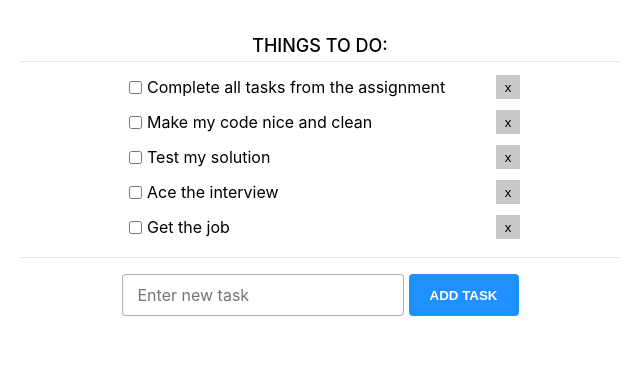
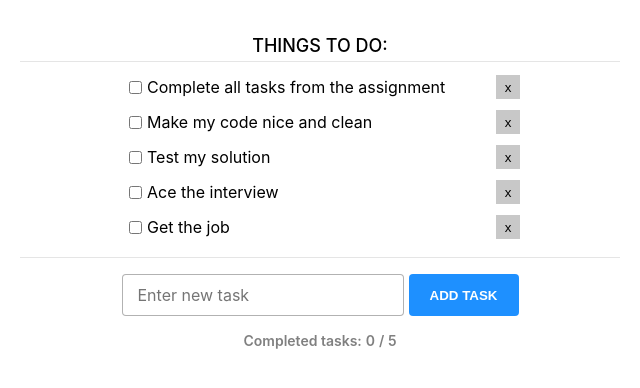
Before and after one commit to pioka48/xdent-vue-interview, a Vue app: page / in a window 1280 px wide. Shown: the top 388 px of the page, without its empty margins (320-960 px from the left). Built offline with nearby package versions, Linux system fonts and the light colour scheme.

Commit message:
add TodoResults component to display completed count

```diff
--- a/src/app.vue
+++ b/src/app.vue
@@ -2,14 +2,18 @@
     <div class="root">
         <TodoList :todos="todos" @todos-changed="handleTodosChanged" />
         <TodoForm :todos="todos" @todos-changed="handleTodosChanged" />
+        <TodoResults :todos="todos" />
     </div>
 </template>
 
 <script>
+import { defineComponent, ref } from "vue";
+import { todosList } from "./todo-data";
+
 import TodoForm from "./components/todo-form.vue";
-import { defineComponent, ref } from "vue";
 import TodoList from "./components/todo-list.vue";
-import { todosList } from "./todo-data";
+import TodoResults from "./components/todo-results.vue"
+
 
 export default defineComponent({
     name: "App",
@@ -17,6 +21,7 @@ export default defineComponent({
     components: {
         TodoList,
         TodoForm,
+        TodoResults
     },
 
     setup() {
--- /dev/null
+++ b/src/components/todo-results.vue
@@ -0,0 +1,57 @@
+<template>
+    <div class="todo-results">
+        <span class="todo-results-info">
+            Completed tasks:
+            <span
+                class="todo-results-count"
+            >
+                {{ completedCount }}
+            </span>
+            / {{ totalCount }}
+        </span>
+    </div>
+</template>
+
+<script>
+import { defineComponent, computed } from "vue";
+
+export default defineComponent({
+    name: "TodoResults",
+
+    props: ["todos"],
+
+    setup(props) {
+
+        const totalCount = computed(() => {
+            return props.todos.length
+        })
+
+        const completedCount = computed(() => {
+            if (!props.todos.length) return 0
+            return props.todos.filter(t => t.checked).length
+        })
+
+        return {
+            totalCount,
+            completedCount
+        };
+    },
+})
+</script>
+
+<style scoped>
+.todo-results {
+    display: flex;
+    justify-content: center;
+    margin-top: 16px;
+    margin-bottom: 16px;
+}
+
+.todo-results-info {
+    display: inline-flex;
+    gap: 4px;
+    font-size: 14px;
+    font-weight: 600;
+    color: gray;
+}
+</style>
```
